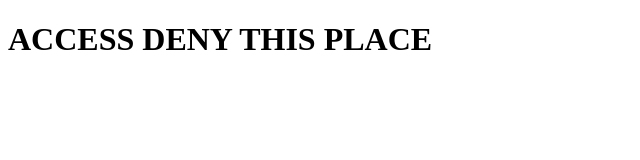
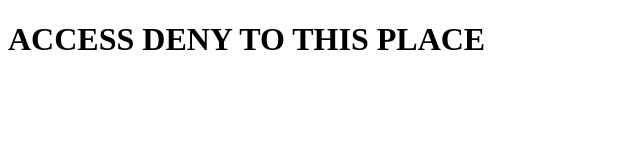
Before and after one commit to wtriana/node_server_rest_basic, a website: page public/index.html in a window 1280 px wide. Shown: the whole page, without its empty margins (0-640 px from the left). Drawn offline with Linux system fonts and the light colour scheme.

Commit message:
modifica valor de pag de inicio

```diff
--- a/public/index.html
+++ b/public/index.html
@@ -7,6 +7,6 @@
     <title>ACCESS DENY</title>
 </head>
 <body>
-    <h1>ACCESS DENY THIS PLACE</h1>
+    <h1>ACCESS DENY TO THIS PLACE</h1>
 </body>
 </html>
```
Also changed, not shown: 1 other file.
